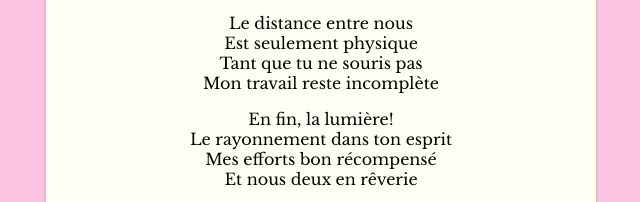
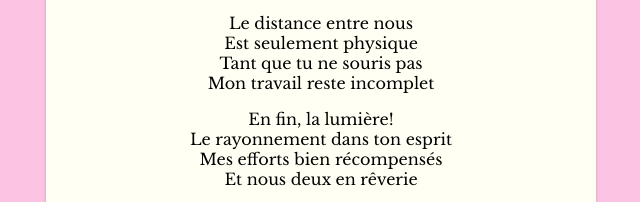
Before and after one commit to RachitKataria/ma_vie_en_rose, a plain HTML site: page index.html in a window 1280 px wide. Shown: the part 949-1151 px from the top of the page, 319-959 px from the left. Drawn offline with nearby package versions, Linux system fonts and the light colour scheme.

Commit message:
Fixed grammar

```diff
--- a/index.html
+++ b/index.html
@@ -84,14 +84,14 @@
 				Le distance entre nous<br>
 				Est seulement physique<br>
 				Tant que tu ne souris pas<br>
-				Mon travail reste incomplète<br>
+				Mon travail reste incomplet<br>
 			</p>
 		</div>
 		<div class="body">
 			<p>
 				En fin, la lumière!<br>
 				Le rayonnement dans ton esprit<br>
-				Mes efforts bon récompensé<br>
+				Mes efforts bien récompensés<br>
 				Et nous deux en rêverie<br>
 			</p>
 		</div>
```
